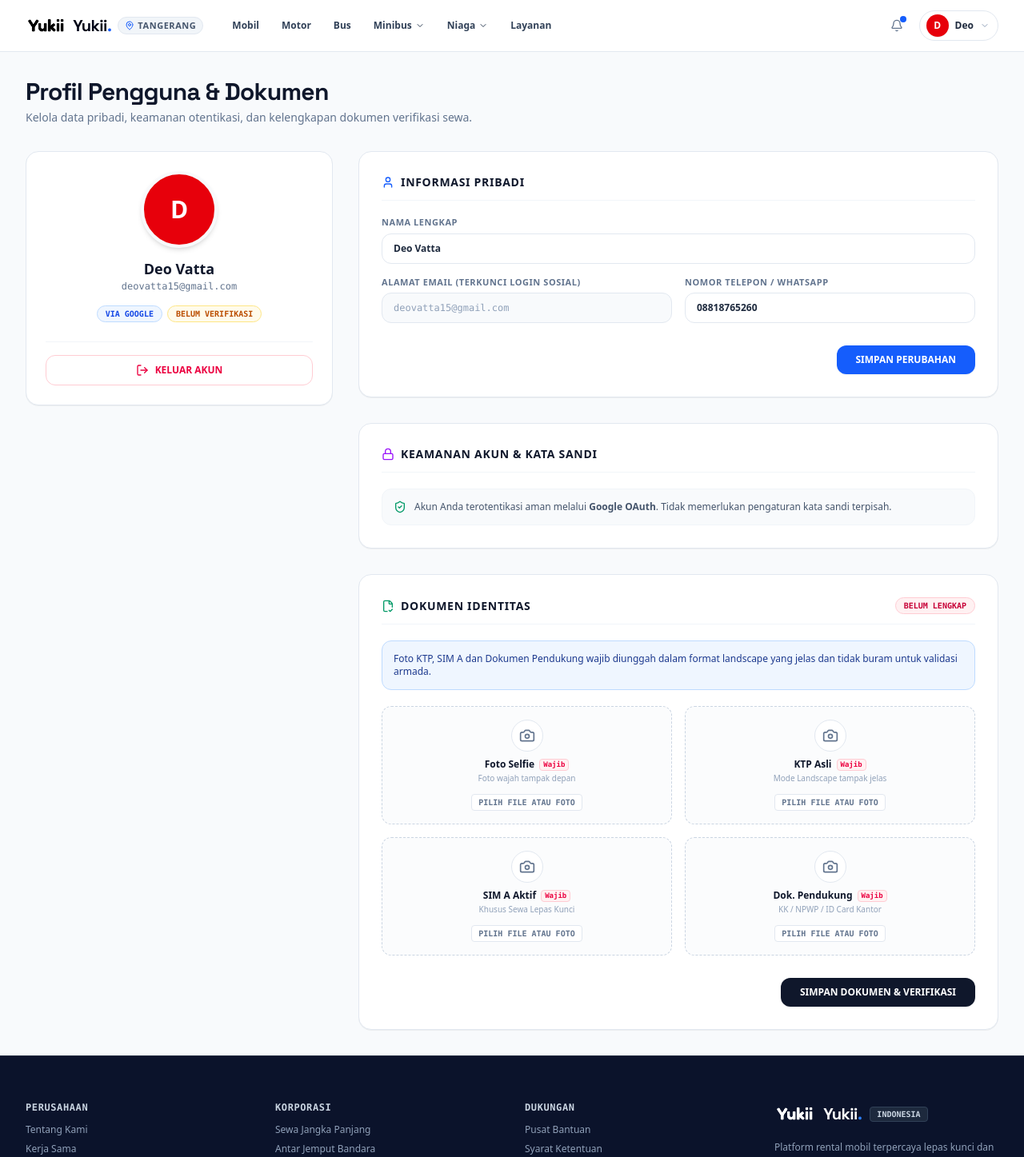
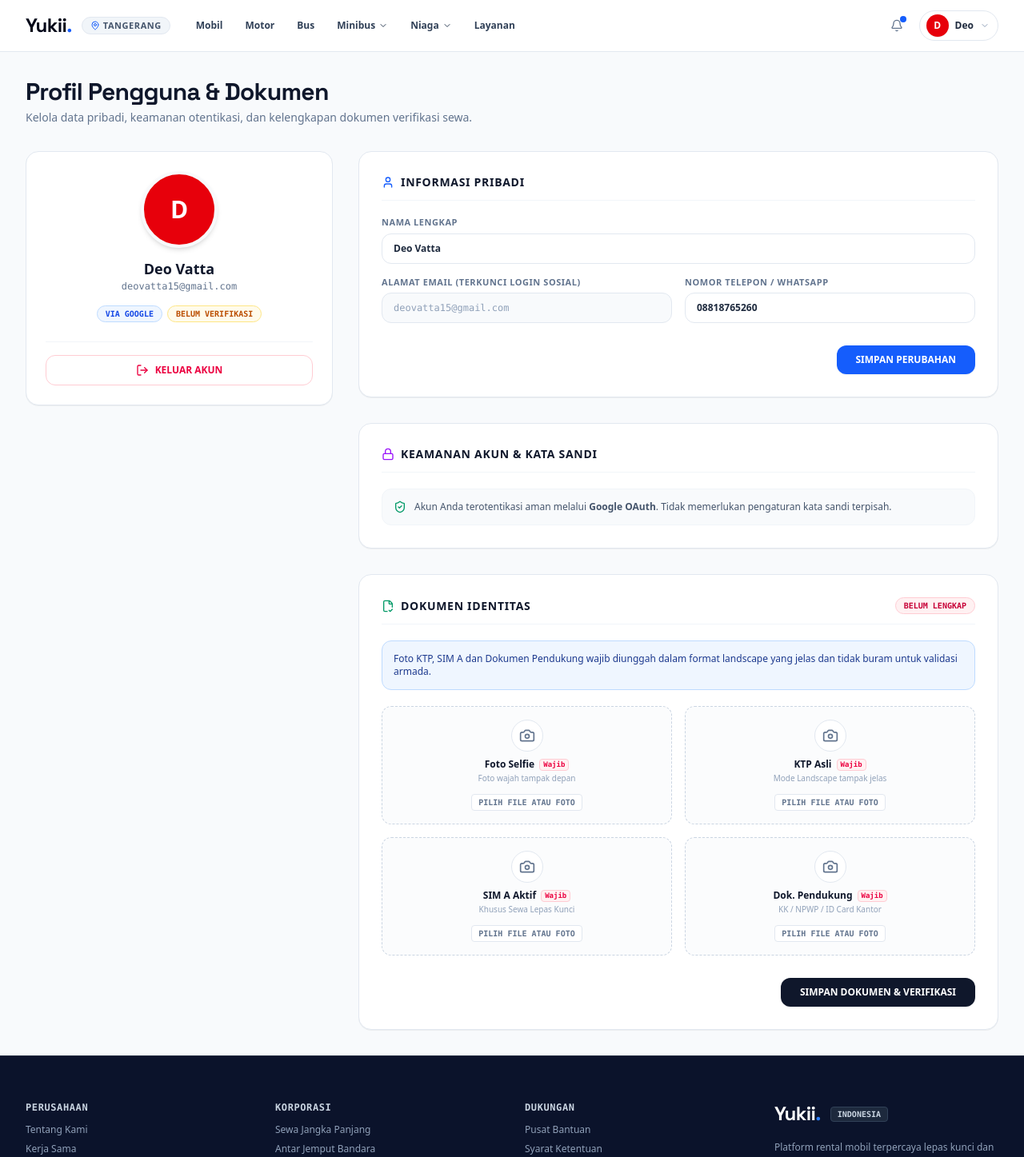
Before and after one commit to Yukii-id/rental-demo, a Next.js app: page /profil in a window 1280 px wide. Shown: the top 1447 px of the page at 80% size. Built offline with nearby package versions, Linux system fonts and the light colour scheme.

Commit message:
fix: remove duplicate logo text and render single clean Yukii. wordmark logo

```diff
--- a/components/BaliohFooter.tsx
+++ b/components/BaliohFooter.tsx
@@ -88,15 +88,10 @@ export function BaliohFooter() {
             </ul>
           </div>
 
-          {/* Kolom 4: Brand & Ringkasan */}
+          {/* Kolom 4: Brand & Ringkasan (Logo Wordmark Yukii) */}
           <div className="space-y-4">
-            <div className="flex items-center gap-2.5">
-              <img
-                src="/assets/logo/yukii.png"
-                alt="Yukii Logo"
-                className="h-8 w-auto object-contain brightness-0 invert"
-              />
-              <span className="text-xl font-black tracking-tight font-['Space_Grotesk'] text-white">
+            <div className="flex items-center gap-3">
+              <span className="text-2xl font-black tracking-tight font-['Space_Grotesk'] text-white">
                 Yukii<span className="text-blue-500">.</span>
               </span>
               <span className="px-2 py-0.5 rounded text-[10px] font-mono font-bold bg-slate-800 text-slate-300 border border-slate-700 uppercase">
--- a/components/BaliohNavbar.tsx
+++ b/components/BaliohNavbar.tsx
@@ -31,18 +31,13 @@ export function BaliohNavbar({
     <nav className="bg-white border-b border-slate-200 sticky top-0 z-40">
       <div className="max-w-7xl mx-auto px-4 sm:px-6 lg:px-8">
         <div className="flex items-center justify-between h-16">
-          {/* Sisi Kiri: Logo Yukii & Kota */}
-          <div className="flex items-center gap-6">
-            <Link href="/" className="flex items-center gap-2 group">
-              <img
-                src="/assets/logo/yukii.png"
-                alt="Yukii Logo"
-                className="h-8 w-auto object-contain"
-              />
-              <span className="text-xl font-black tracking-tight text-slate-950 font-['Space_Grotesk']">
+          {/* Sisi Kiri: Logo Yukii Saja (Wordmark Yukii.id Tanpa Duplikasi Teks Tambahan) & Kota */}
+          <div className="flex items-center gap-5">
+            <Link href="/" className="flex items-center gap-3 group">
+              <span className="text-xl sm:text-2xl font-black tracking-tight text-slate-950 font-['Space_Grotesk'] hover:opacity-85 transition-opacity">
                 Yukii<span className="text-blue-600">.</span>
               </span>
-              <span className="hidden sm:inline-flex items-center gap-1 text-[11px] font-bold text-slate-600 uppercase tracking-wider bg-slate-100 hover:bg-slate-200 px-2 py-0.5 rounded-full transition-colors border border-slate-200">
+              <span className="hidden sm:inline-flex items-center gap-1 text-[11px] font-bold text-slate-600 uppercase tracking-wider bg-slate-100 hover:bg-slate-200 px-2.5 py-0.5 rounded-full transition-colors border border-slate-200">
                 <MapPin className="w-3 h-3 text-blue-600" />
                 {activeCity}
               </span>
```
